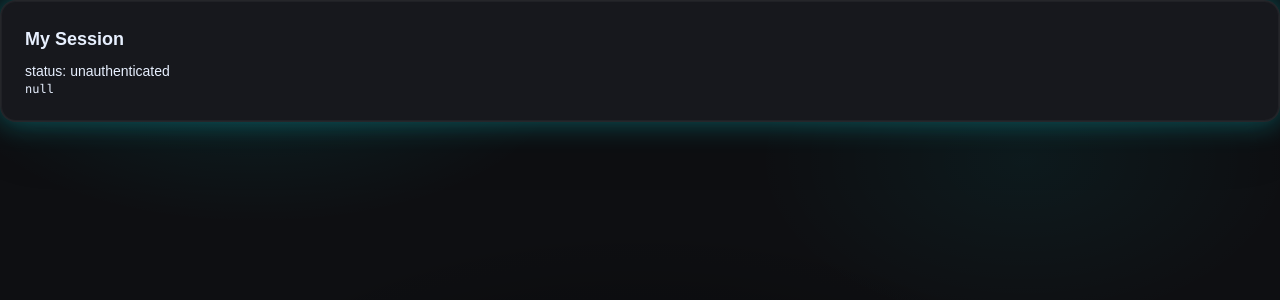
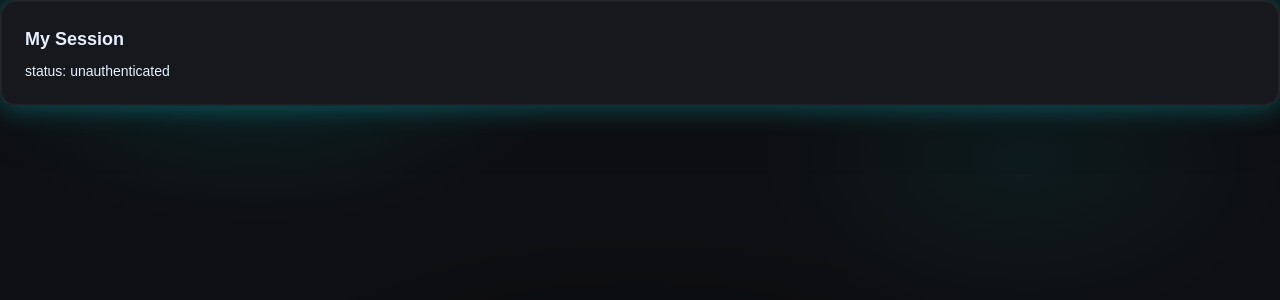
Before and after one commit to werawat2meow/Elephant, a Next.js app: page /me in a window 1280 px wide. Shown: the top 300 px of the page. Built offline with nearby package versions, Linux system fonts and the light colour scheme; no server answers.

Commit message:
update me folder

```diff
--- a/src/app/me/page.tsx
+++ b/src/app/me/page.tsx
@@ -14,7 +14,7 @@ export default function MePage() {
         <div className="neon-card rounded-2xl p-6">
             <h2 className="text-lg font-semibold mb-2">My Session</h2>
             <p className="text-sm bm-2">status: {status}</p>
-            <pre className="text-xs">{JSON.stringify(session, null, 2)}</pre>
+            {/* <pre className="text-xs">{JSON.stringify(session, null, 2)}</pre> */}
         </div>
     );
 }
```
Also changed, not shown: public/uploads/1763456540184-41700f50d6ff4466.png (added).
